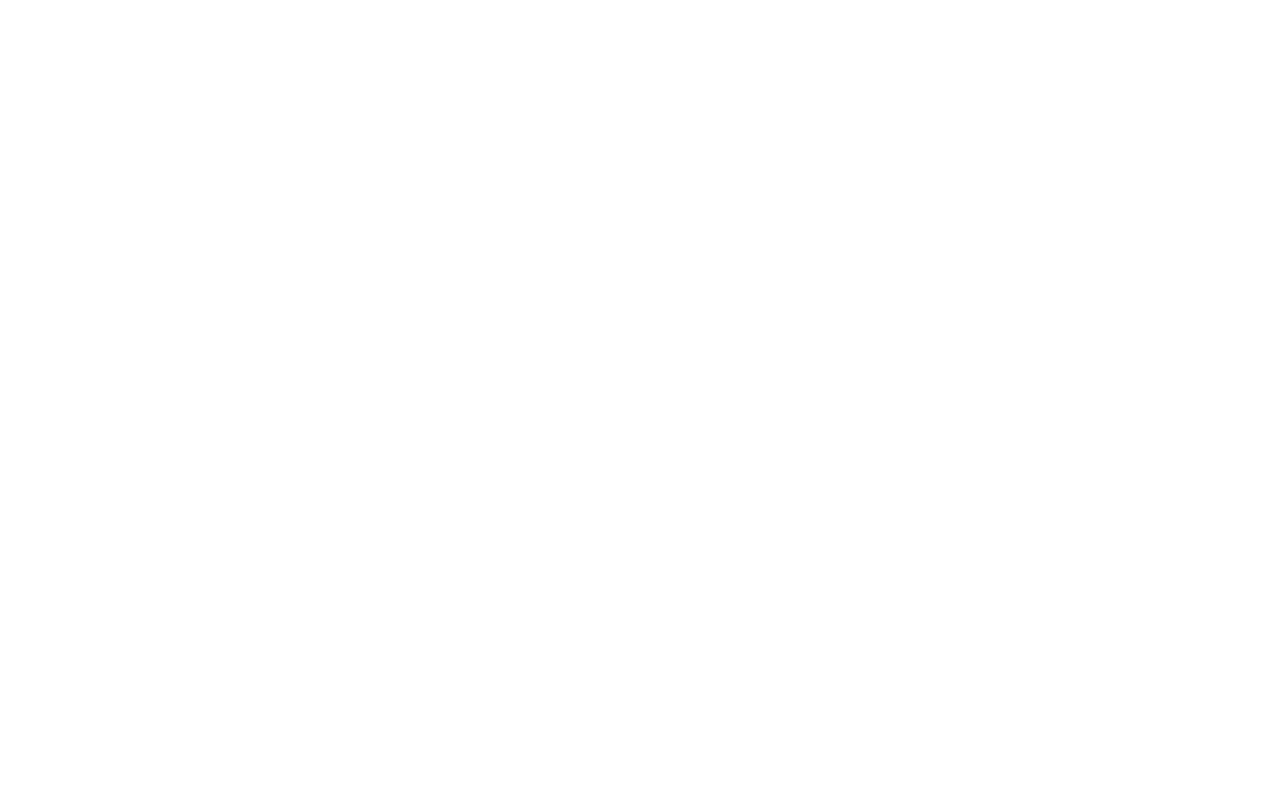
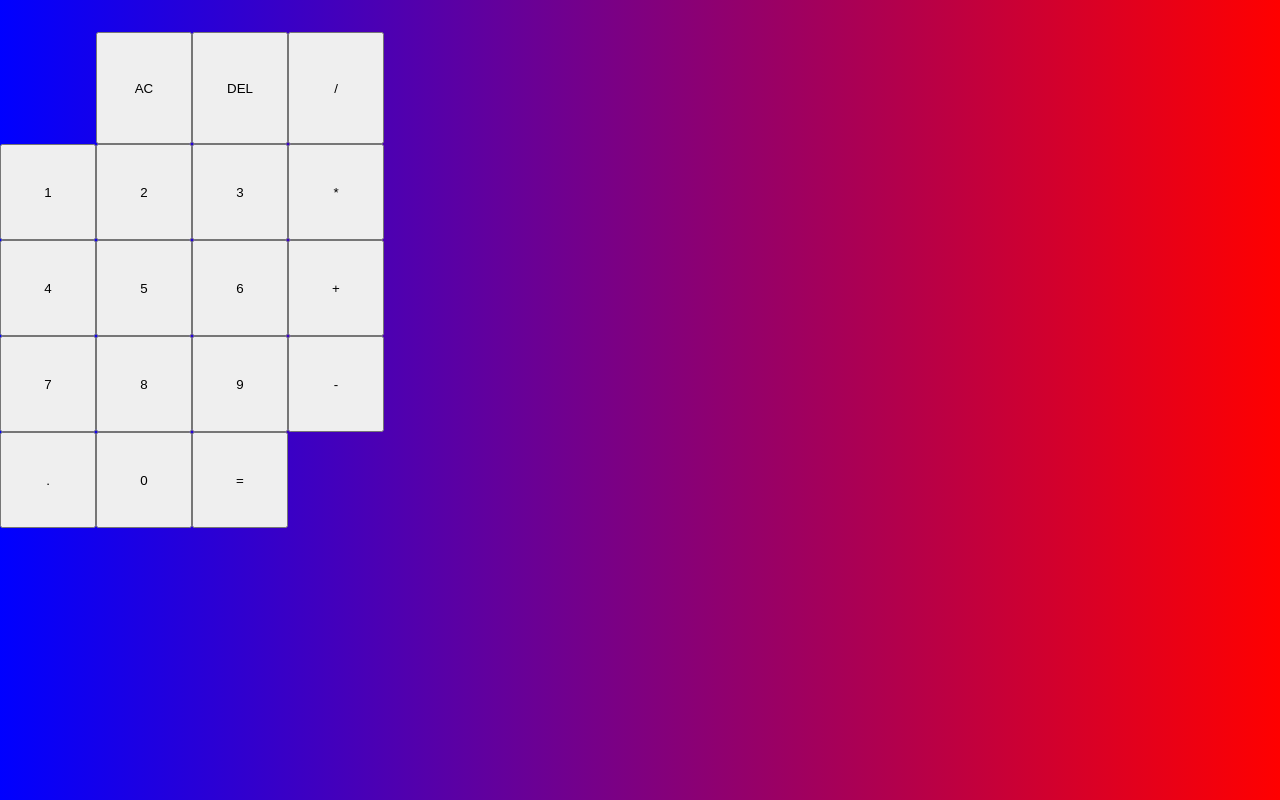
Before and after one commit to MarwanMadkour/react-calc, a React (Create React App) app: page / in a window 1280 px wide. Built offline with nearby package versions, Linux system fonts and the light colour scheme.

Commit message:
added some buttons and styling

```diff
--- a/src/App.js
+++ b/src/App.js
@@ -1,5 +1,34 @@
+import "./styles.css"
+
 function App() {
-  return null;
+
+  return (
+    <div className="calculator-grid">
+      <div className="output">
+        <div className="previous-operand"></div>
+        <div className="current-operand"></div>
+      </div>
+      <button className="span-two">AC</button>
+      <button>DEL</button>
+      <button>/</button>
+      <button>1</button>
+      <button>2</button>
+      <button>3</button>
+      <button>*</button>
+      <button>4</button>
+      <button>5</button>
+      <button>6</button>
+      <button>+</button>
+      <button>7</button>
+      <button>8</button>
+      <button>9</button>
+      <button>-</button>
+      <button>.</button>
+      <button>0</button>
+      <button className="span-two">=</button>
+
+    </div>
+  )
 }
 
 export default App;
--- /dev/null
+++ b/src/styles.css
@@ -0,0 +1,15 @@
+*, * ::before, *::after{
+    box-sizing: border-box;
+}
+
+body {
+    margin: 0;
+    background: linear-gradient(to right,blue,red);
+}
+
+.calculator-grid{
+    display: grid;
+    margin-top: 2rem;
+    grid-template-columns: repeat(4, 6rem);
+    grid-template-rows: minmax(7rem,auto) repeat(5,6rem);
+}
```
